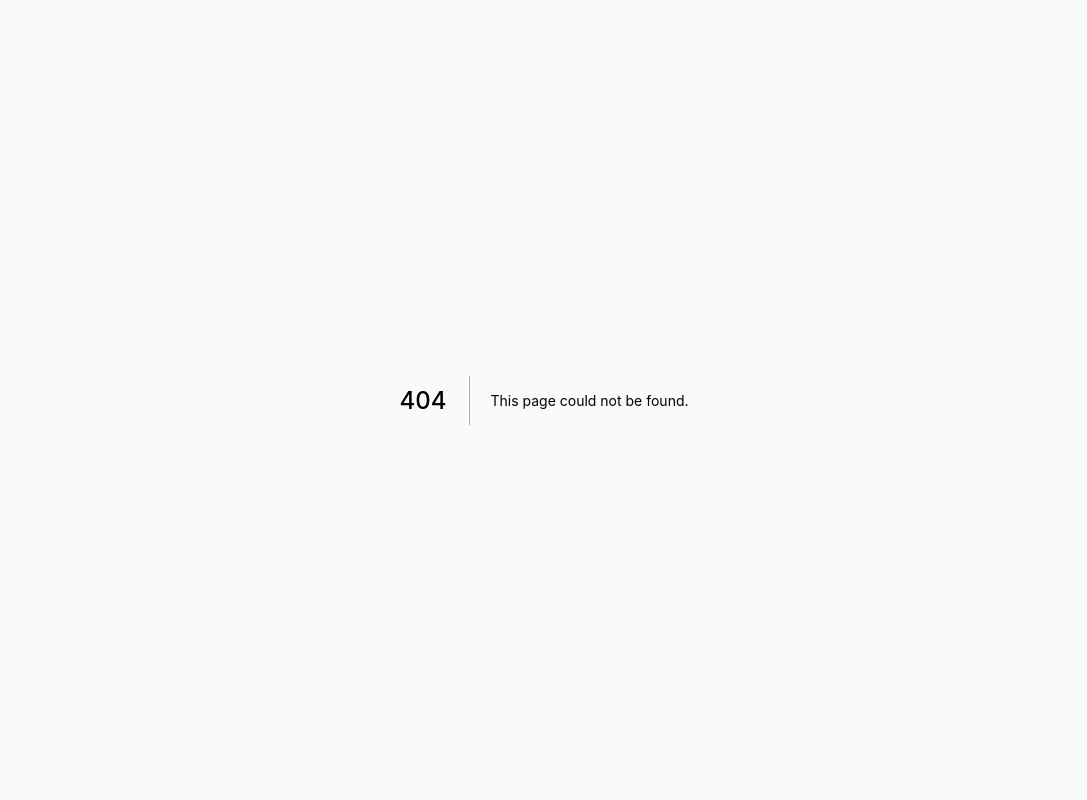
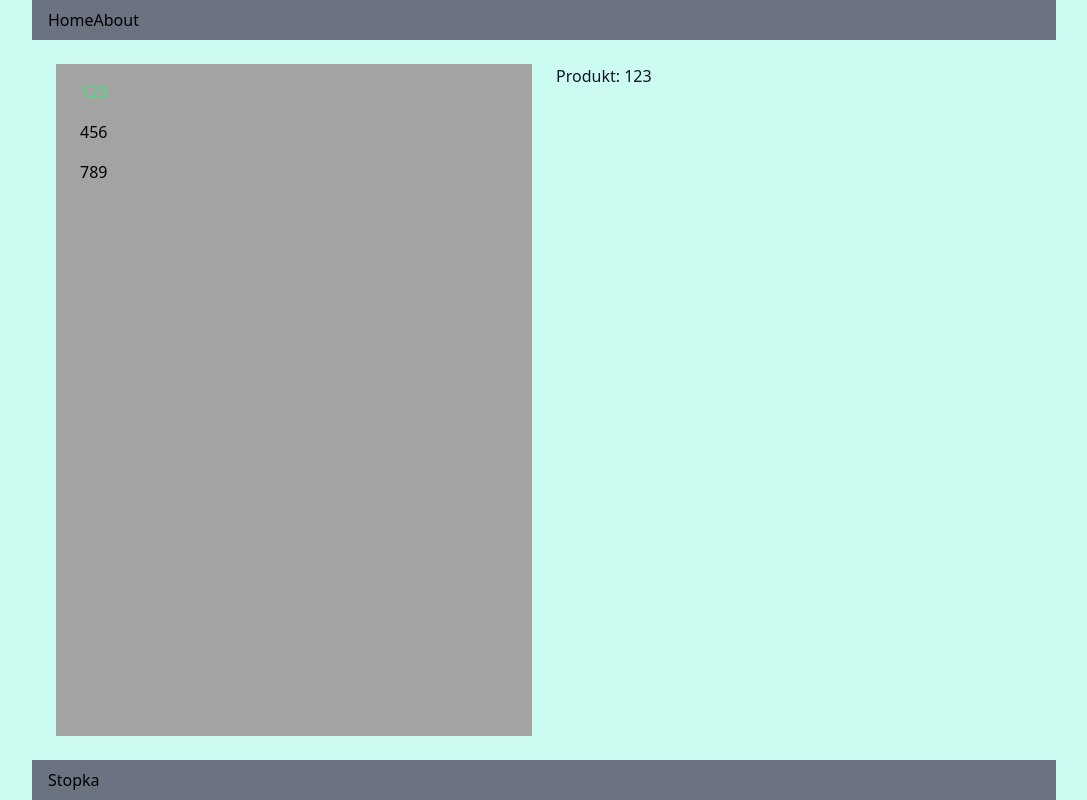
Before and after one commit to tars-mj/next-ecommerce, a Next.js app: page /products/123/ in a window 1280 px wide. Before the commit this address had no page. Shown: the whole page, without its empty margins (96-1183 px from the left). Built offline with nearby package versions, Linux system fonts and the light colour scheme.

Commit message:
Add products pages

```diff
--- /dev/null
+++ b/pages/products/[id].tsx
@@ -0,0 +1,21 @@
+import { Header } from '../../components/Header';
+import { useRouter } from 'next/router';
+import { Footer } from '../../components/Footer';
+import { Sidebar } from '../../components/Sidebar';
+
+const Product = () => {
+  const { asPath } = useRouter();
+
+  return (
+    <div className="flex flex-col min-h-screen bg-teal-100">
+      <Header />
+      <main className="max-w-5xl mx-auto w-full flex-grow p-6 grid gap-6 sm:grid-cols-2">
+        <Sidebar />
+        <p className="text-slate-900">Produkt: {asPath.split('/').at(-2)}</p>
+      </main>
+      <Footer />
+    </div>
+  );
+};
+
+export default Product;
--- /dev/null
+++ b/pages/products/index.tsx
@@ -0,0 +1,18 @@
+import { Footer } from '../../components/Footer';
+import { Header } from '../../components/Header';
+import { Sidebar } from '../../components/Sidebar';
+
+const Products = () => {
+  return (
+    <div className="flex flex-col min-h-screen bg-teal-100">
+      <Header />
+      <main className="max-w-5xl mx-auto w-full flex-grow p-6 grid gap-6 sm:grid-cols-2">
+        <Sidebar />
+        <p className="text-slate-900">Produkty</p>
+      </main>
+      <Footer />
+    </div>
+  );
+};
+
+export default Products;
```
